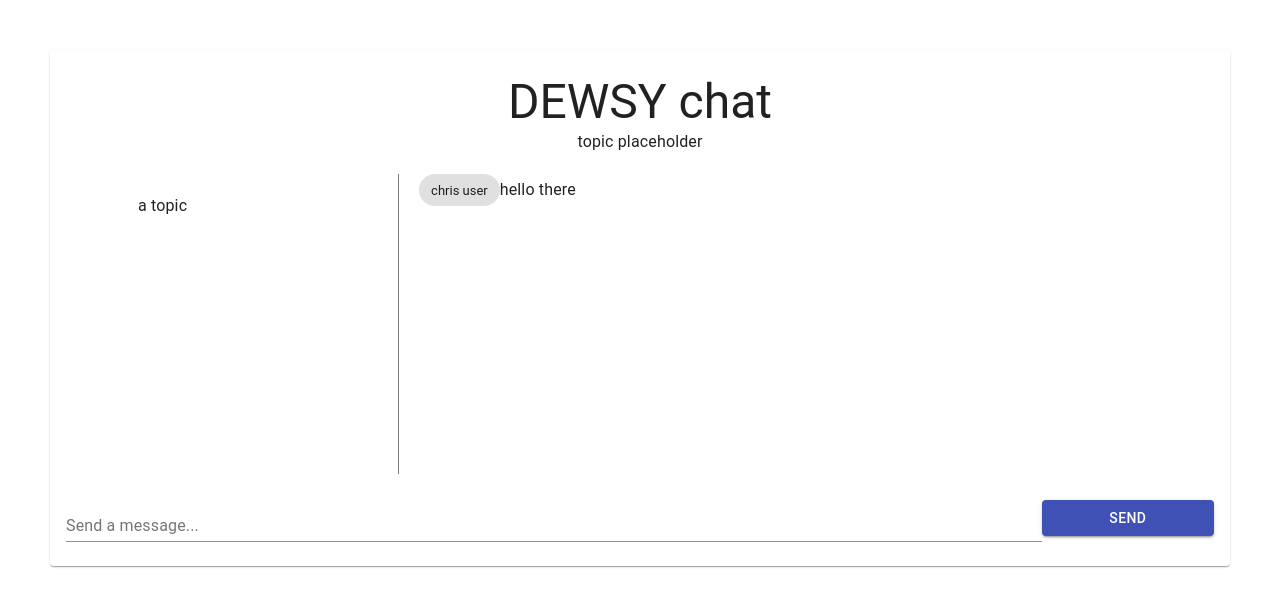
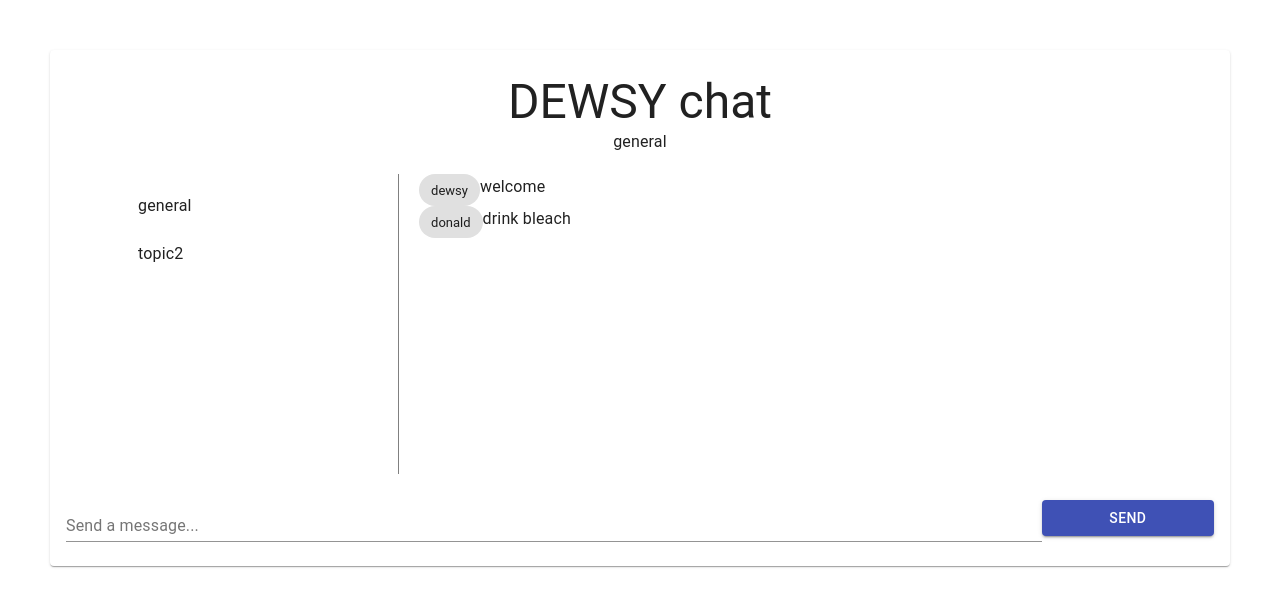
Before and after one commit to chrisdews/dewsy-chats, a React (Create React App) app: page / in a window 1280 px wide. Shown: the top 606 px of the page. Built offline with nearby package versions, Linux system fonts and the light colour scheme.

Commit message:
frontend basic functionality done

```diff
--- a/src/App.js
+++ b/src/App.js
@@ -1,13 +1,15 @@
-import React from 'react';
-import logo from './logo.svg';
-import './App.css';
-import Dashboard from './Dashboard'
+import React from "react";
+import logo from "./logo.svg";
+import "./App.css";
+import Dashboard from "./Dashboard";
+import Store from "./Store";
 
 function App() {
   return (
     <div className="App">
-      <Dashboard/>
-
+      <Store>
+        <Dashboard />
+      </Store>
     </div>
   );
 }
--- a/src/Dashboard.js
+++ b/src/Dashboard.js
@@ -9,6 +9,7 @@ import ListItemText from "@material-ui/core/ListItemText";
 import Chip from "@material-ui/core/Chip";
 import Button from "@material-ui/core/Button";
 import TextField from "@material-ui/core/TextField";
+import {CTX} from './Store'
 
 const useStyles = makeStyles(theme => ({
   root: {
@@ -40,6 +41,13 @@ const useStyles = makeStyles(theme => ({
 const Dashboard = () => {
   const classes = useStyles();
 
+  //CTX store
+  const [allChats] = React.useContext(CTX)
+  console.log({allChats})
+  const topics = Object.keys(allChats)
+
+  //local state
+  const [activeTopic, changeActiveTopic] = React.useState(topics[0])
   const [textValue, changeTextValue] = React.useState('')
 
   return (
@@ -48,12 +56,12 @@ const Dashboard = () => {
         <Typography variant="h3" component="h3">
           DEWSY chat
         </Typography>
-        <Typography component="p">topic placeholder</Typography>
+        <Typography component="p">{activeTopic}</Typography>
         <div className={classes.flex}>
           <div className={classes.topicsWindow}>
             <List component="nav" aria-label="main mailbox folders">
-              {["a topic"].map(topic => (
-                <ListItem key={topic} button>
+              {topics.map(topic => (
+                <ListItem onClick={e => changeActiveTopic(e.target.innerText)} key={topic} button>
                   <ListItemIcon></ListItemIcon>
                   <ListItemText primary={topic}></ListItemText>
                 </ListItem>
@@ -61,10 +69,10 @@ const Dashboard = () => {
             </List>
           </div>
           <div className={classes.chatWindow}>
-            {[{ user: "chris user", msg: "hello there" }].map((chat, i) => (
+            {allChats[activeTopic].map((chat, i) => (
               <div className={classes.flex}>
-                <Chip label={chat.user} className={classes.chip} />
-                <Typography component="p">{chat.msg}</Typography>
+                <Chip label={chat.from} className={classes.chip} />
+                <Typography component="p" gutterBottom>{chat.msg}</Typography>
               </div>
             ))}
           </div>
--- /dev/null
+++ b/src/Store.js
@@ -0,0 +1,31 @@
+import React from "react";
+
+export const CTX = React.createContext();
+
+const initState = {
+  general: [
+    { from: "dewsy", msg: "welcome" },
+    { from: "donald", msg: "drink bleach" }
+  ],
+  topic2: [{ from: "obi", msg: "hello there" }]
+};
+
+const reducer = (state, action) => {
+  const { from, msg, topic } = action.payload;
+  switch (action.type) {
+    case "RECEIVE_MESSAGE":
+      return {
+        ...state,
+        [topic]: [...state[topic], { from, msg }]
+      };
+    default:
+      return state;
+  }
+};
+
+const Store = props => {
+  const reducerHook = React.useReducer(reducer, initState);
+  return <CTX.Provider value={reducerHook}>{props.children}</CTX.Provider>;
+};
+
+export default Store;
```
